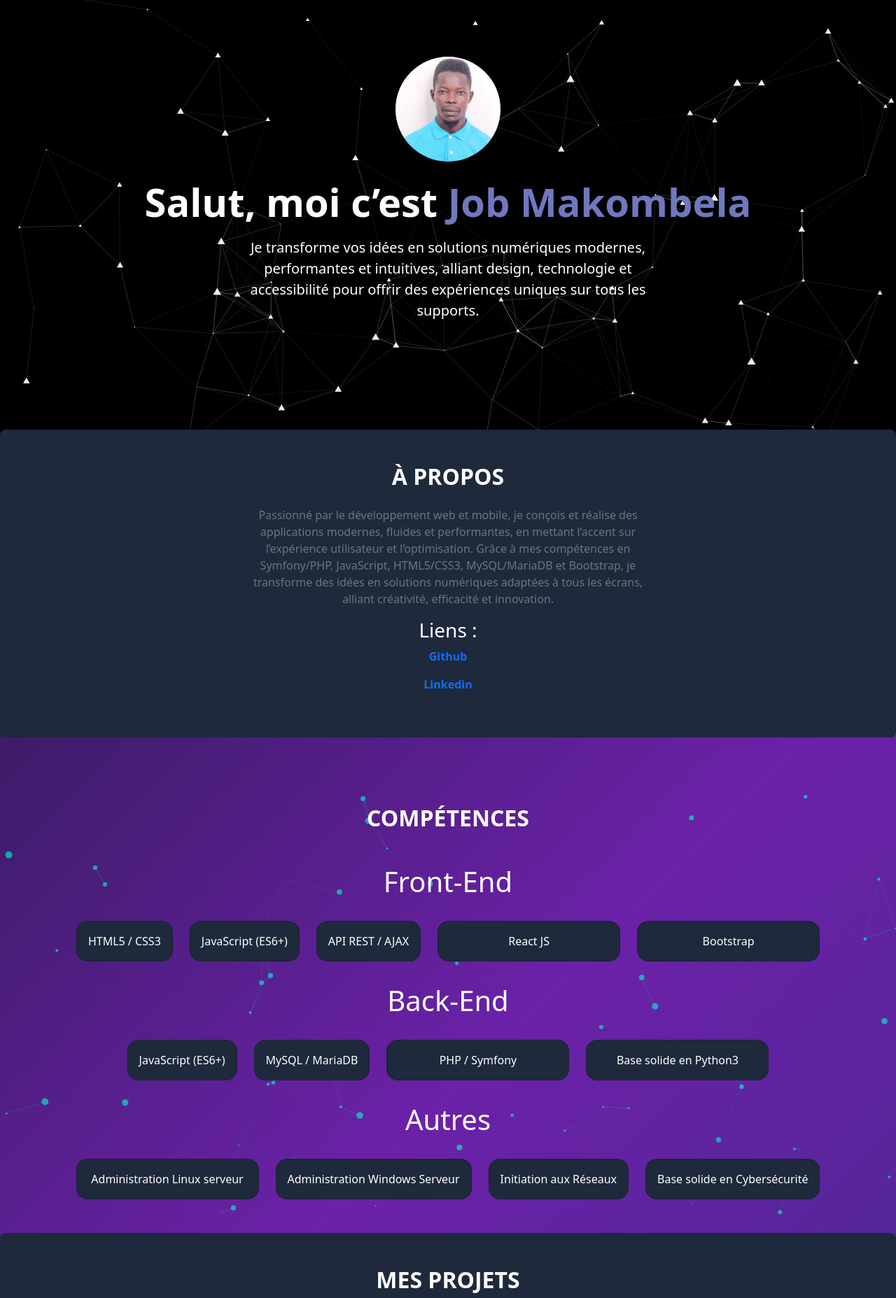
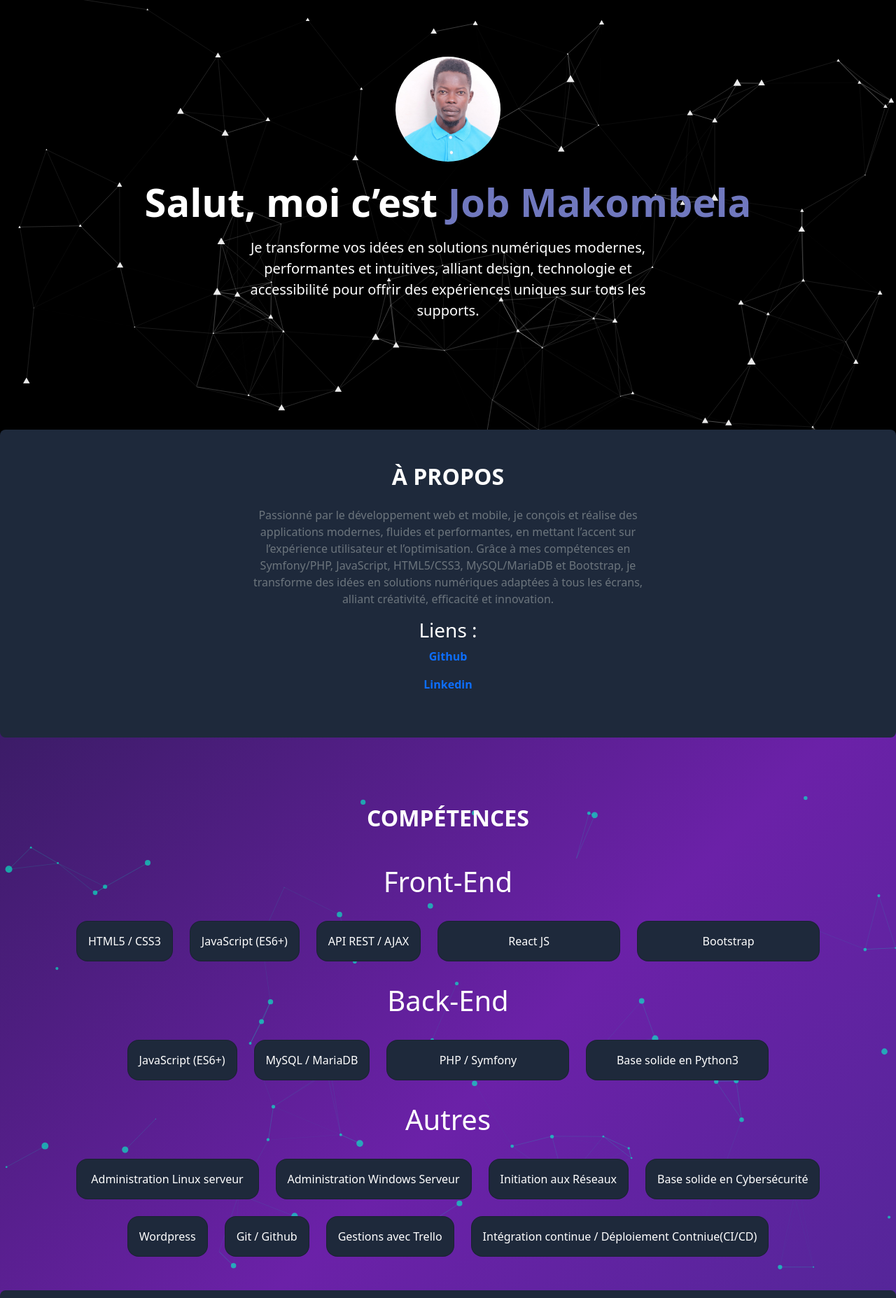
Before and after one commit to makombelajob/my-portfolio, a Symfony app: template app/templates/main/index.html.twig in a window 1280 px wide. Shown: the part 96-1951 px from the top of the page at 70% size. Run offline with Twig, Linux system fonts and the light colour scheme; the template is opened without the code that fills it, so the values that code supplies are empty; form fields are guessed from the names that the template uses; some libraries are stand-ins or nearby versions.

Commit message:
skills added

```diff
--- a/app/templates/main/index.html.twig
+++ b/app/templates/main/index.html.twig
@@ -120,6 +120,26 @@
 							<p class="mb-0">Base solide en Cybersécurité</p>
 						</div>
 					</div>
+					<div class="col-auto col-md-auto">
+						<div class="card p-3 text-white">
+							<p class="mb-0">Wordpress</p>
+						</div>
+					</div>
+					<div class="col-auto col-md-auto">
+						<div class="card p-3 text-white">
+							<p class="mb-0">Git / Github</p>
+						</div>
+					</div>
+					<div class="col-auto col-md-auto">
+						<div class="card p-3 text-white">
+							<p class="mb-0">Gestions avec Trello</p>
+						</div>
+					</div>
+					<div class="col-auto col-md-auto">
+						<div class="card p-3 text-white">
+							<p class="mb-0">Intégration continue / Déploiement Contniue(CI/CD)</p>
+						</div>
+					</div>
 				</div>
 			</div>
 		</section>
```
